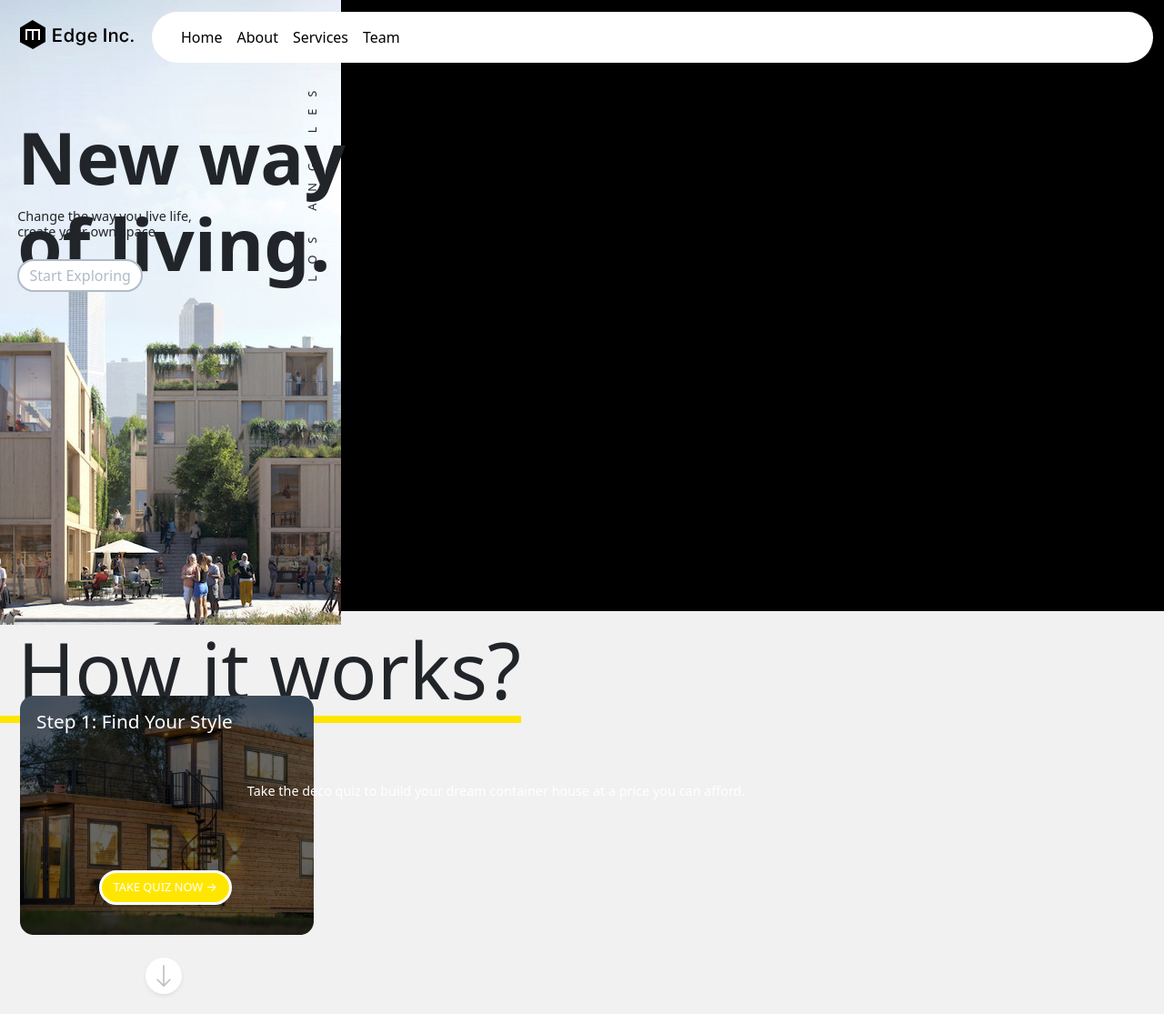
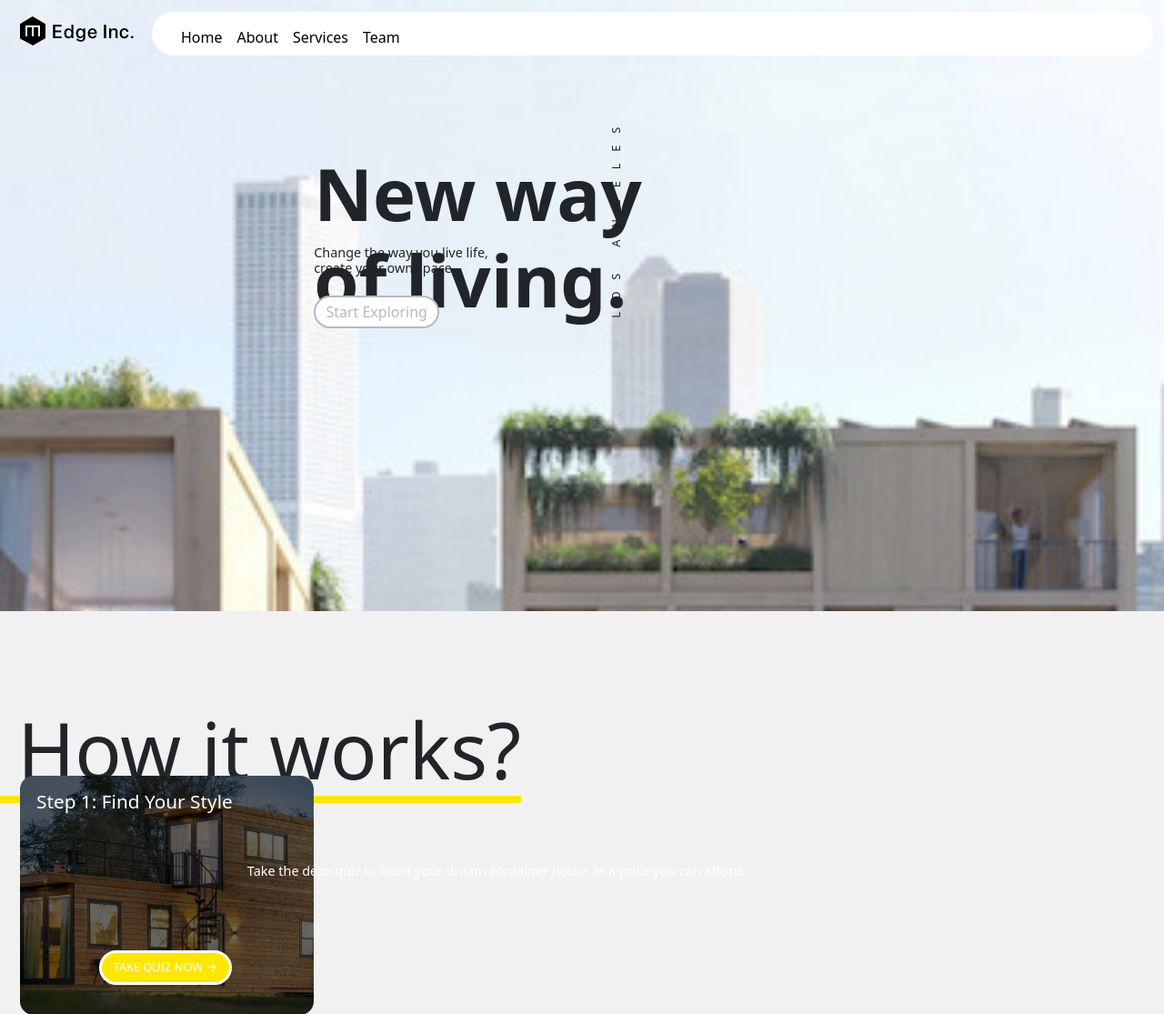
Before and after one commit to designerlinak/SMC_WebDesign3, a PHP site: page /homework/index.html in a window 1280 px wide. Shown: the top 1115 px of the page at 91% size. Run offline with PHP 8.4, Linux system fonts and the light colour scheme.

Commit message:
Update on homework

```diff
--- a/week06/homework/css/home-styles.css
+++ b/week06/homework/css/home-styles.css
@@ -1,26 +1,24 @@
-.navbar-dark .navbar-toggler {
-    color: rgb(233, 233, 233);
-    border-radius: 2rem;
-    width: 4rem;
-    height: 4rem;
-    background-color: white;
+body {
+    background-color: #f1f1f1;
 }
 
-button, input, optgroup, select, textarea {
-    margin: 0;
-    font-family: inherit;
-    font-size: inherit;
-    line-height: inherit;
-    margin-top: 2rem;
-    margin-right: 0.5rem;
+#menu-button {
+    margin-top: 0.2rem;
+    margin-left: -0.09rem;
 }
 
-#jumbotron {
+.jumbotron {
+    background-position: center;
+    background-size: cover;
+    background-repeat: no-repeat;
     position: absolute;
     top: 0;
-    width: 100%;
     height: 84%;
-    background-color: #000;
+}
+
+.py-5 {
+    padding-top: 7rem!important;
+    padding-bottom: 20rem!important;
 }
 
 .navbar-dark .navbar-nav .nav-link.active, .navbar-dark .navbar-nav .show>.nav-link {
@@ -40,8 +38,31 @@ button, input, optgroup, select, textarea {
     background-color: white;
     margin-top: 0.3rem;
     padding-top: 0.5rem;
-    padding-bottom: 0.5rem;
     border-radius: 2rem;
+}
+
+.navbar-dark .navbar-toggler {
+    color: rgb(233, 233, 233);
+    border-radius: 2rem;
+    width: 4rem;
+    height: 4rem;
+    background-color: white;
+}
+
+button, input, optgroup, select, textarea {
+    margin: 0;
+    font-family: inherit;
+    font-size: inherit;
+    line-height: inherit;
+    margin-top: 2rem;
+    margin-right: 0.5rem;
+}
+
+.header {
+    font-family: 'Playfair Display', serif;
+    font-size: calc(1.375rem + 3.5vw);
+    letter-spacing: 1vw;
+    margin-bottom: 2vw;
 }
 
 .h1, h1 {
@@ -61,7 +82,7 @@ p {
 
 #startexploring {
     margin-top: 13rem;
-    border: 0.13rem solid #AFBBC7;
+    border: 0.15rem solid #AFBBC7;
     padding: 0.25rem;
     border-radius: 2rem;
     background-color: white;
@@ -69,21 +90,12 @@ p {
     padding-left: 0.7rem;
     padding-right: 0.7rem;
     margin-left: 1.2rem;
-}
-
-#menu-button {
-    margin-top: 0.2rem;
-    margin-left: -0.09rem;
-}
-
-body {
-    background-color: #f1f1f1;
-    margin-bottom: 1rem;
+    position: absolute;
 }
 
 .fs-6 {
     font-size: 0.8rem!important;
-    margin-left: 14rem;
+    margin-left: 14.5rem;
     margin-top: 6.5rem;
     transform: rotate(-90deg);
     width: 15rem;
@@ -178,10 +190,6 @@ body {
     position: absolute;
 }
 
-.btn:hover {
-    color: white;
-}
-
 .btn-step1 {
     background-color: #FFE600;
     color: white;
--- a/week06/homework/index.html
+++ b/week06/homework/index.html
@@ -18,13 +18,11 @@
     </head>
 
     <body>
-        <!-- JUMBOTRON -->
-        <div id="jumbotron">
-            <img src="../homework/images/jumbotron-375px.jpeg" alt="jumbotron background image">
-        </div>
+        <header>
+            <!-- JUMBOTRON -->
+            <section class="py-5 text-xl-center container-fluid jumbotron" style="background-image: url(../homework/images/jumbotron-375px.jpeg);"></section>
 
-        <!-- TOP NAVBAR -->
-        <header>
+            <!-- TOP NAVBAR -->
             <nav class="navbar navbar-expand-lg navbar-dark">
                 <div class="container-fluid">
                     <a class="navbar-brand" href="../homework/index.html">
@@ -56,11 +54,14 @@
                 </div>
             </nav>
 
-            <div>
-                <h1 class="fw-bold">New way<br>of living.</h1>
-                <p>Change the way you live life,<br>create your own space.</p>
-                <a class="btn" id="startexploring" href="#start" role="button">Start Exploring</a>
-                <p class="fs-6">LOS ANGELES</p>
+            <!-- TEXT -->
+            <div class="row py-lg-5">
+                <div class="col-lg-6 col-md-8 mx-auto">
+                    <h1 class="fw-bold">New way<br>of living.</h1>
+                    <p>Change the way you live life,<br>create your own space.</p>
+                    <a class="btn" id="startexploring" href="#" role="button">Start Exploring</a>
+                    <p class="fs-6">LOS ANGELES</p>
+                </div>
             </div>
         </header>
 
```
Also changed, not shown: week06/homework/images/header.jpg (added), 1 other file.
